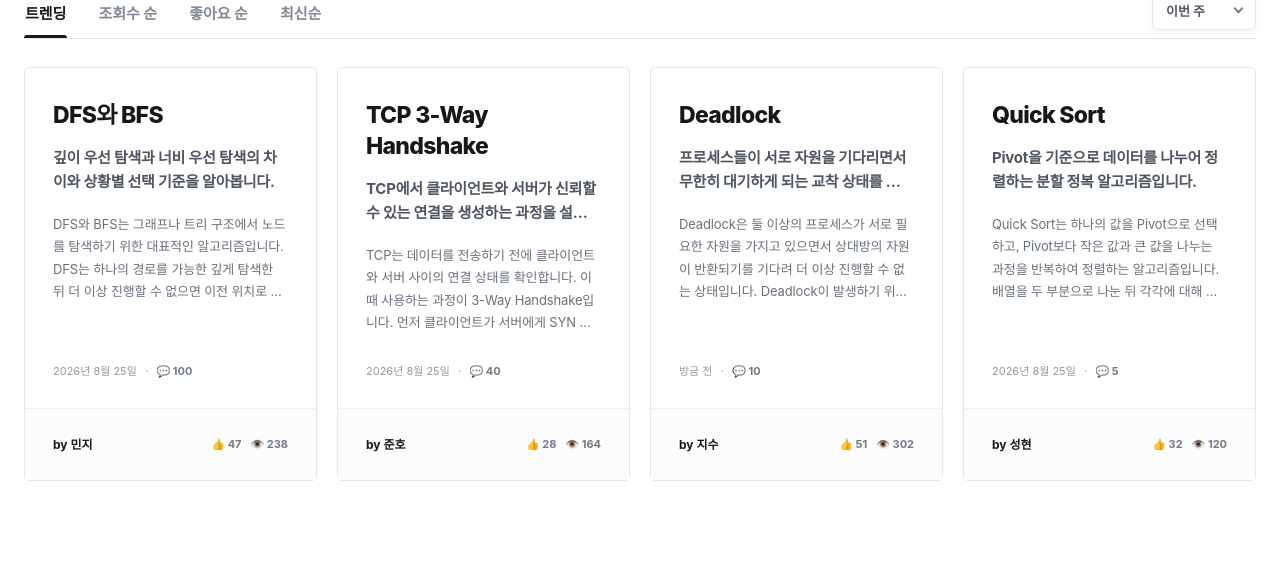
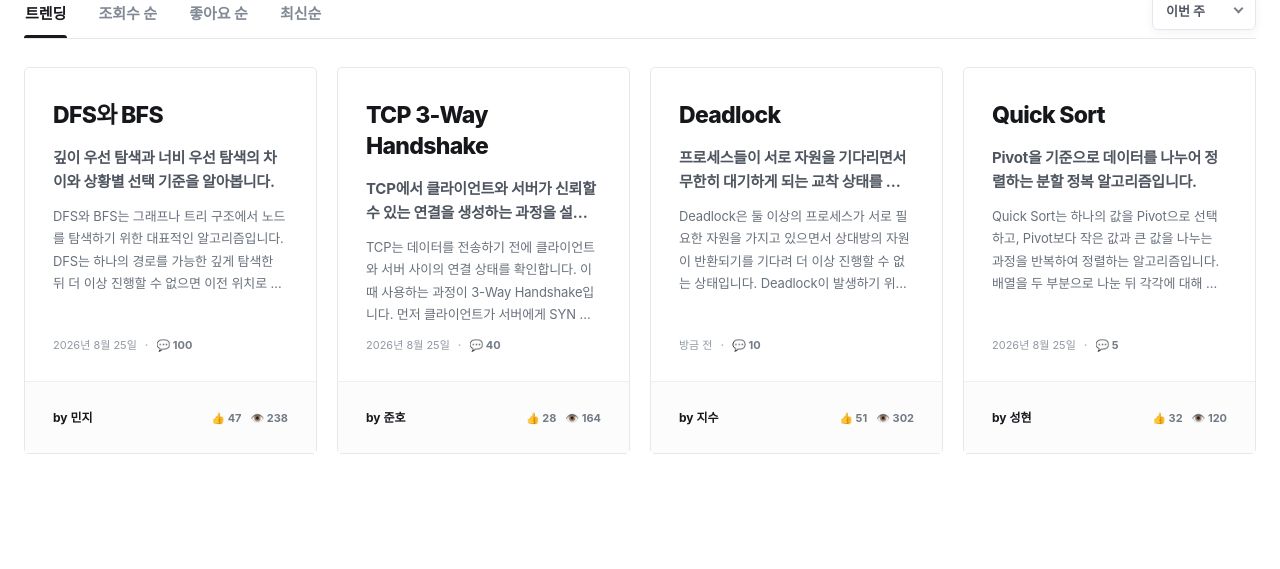
Before and after one commit to sungtaeng488/Krafton-Wiki, a Flask app: page / in a window 1280 px wide. Shown: the part 289-858 px from the top of the page. After the commit the page ends 743 px from the top, so only its background shows below. Run offline with Flask 3, Linux system fonts and the light colour scheme.

Commit message:
style: refine card content spacing

```diff
--- a/static/css/main.css
+++ b/static/css/main.css
@@ -353,7 +353,7 @@ button {
 
 .card-body {
     flex: 1;
-    min-height: 340px;
+    min-height: 300px;
     padding: 32px 28px 28px;
     display: flex;
     flex-direction: column;
@@ -383,7 +383,7 @@ button {
 
 .card-content-preview {
     display: -webkit-box;
-    margin: 18px 0 0;
+    margin: 10px 0 0;
     overflow: hidden;
     color: var(--muted);
     font-size: 13px;
@@ -399,7 +399,7 @@ button {
     align-items: center;
     gap: 8px;
     margin-top: auto;
-    padding-top: 20px;
+    padding-top: 12px;
     color: #9299a3;
     font-size: 11px;
     line-height: 1.45;
@@ -532,7 +532,7 @@ a:focus-visible {
     }
 
     .card-body {
-        min-height: 300px;
+        min-height: 280px;
         padding: 26px 22px 24px;
     }
 
```
